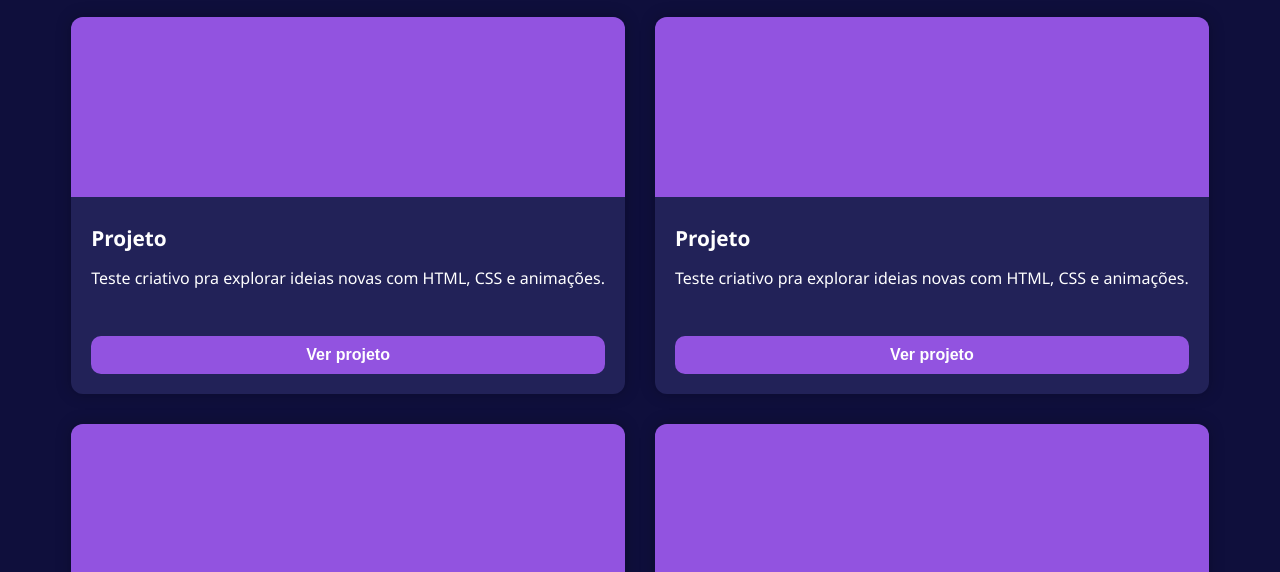
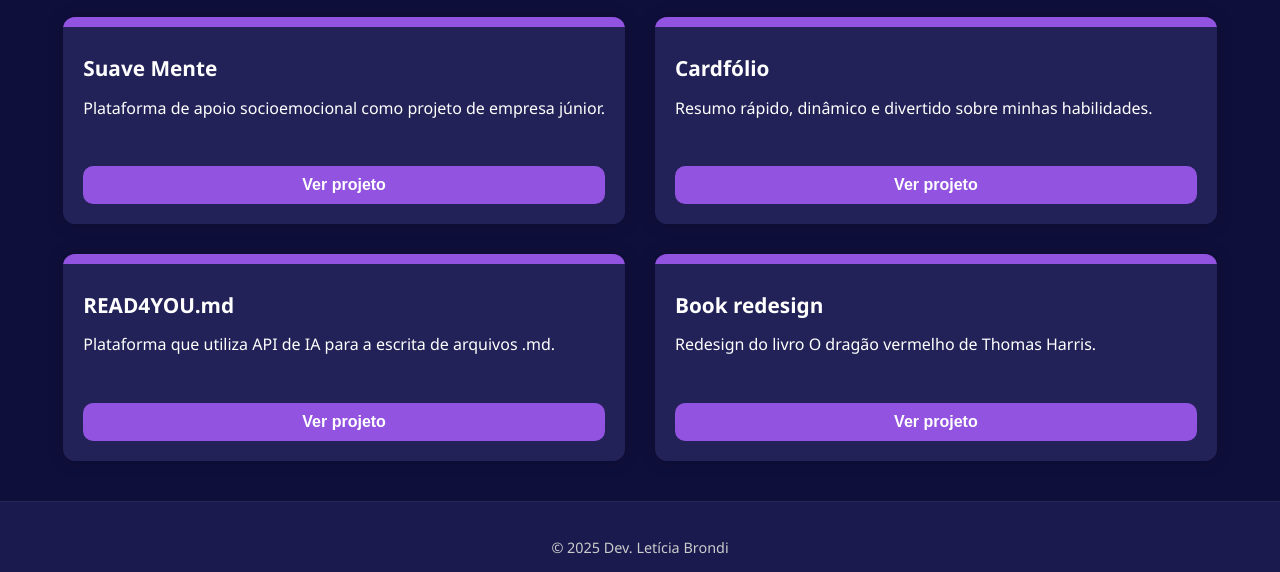
Before and after one commit to leticiabrondi/CurriculoVirtual, a plain HTML site: page public/projetos.html in a window 1280 px wide. Shown: the part 209-781 px from the top of the page. Drawn offline with Linux system fonts and the light colour scheme.

Commit message:
atualizando projetos

```diff
--- a/assets/css/projetos.css
+++ b/assets/css/projetos.css
@@ -38,7 +38,7 @@
 
 .projeto img {
     width: 100%;
-    height: 180px;
+    height: 10px;
     object-fit: cover;
 }
 
--- a/assets/js/modal.js
+++ b/assets/js/modal.js
@@ -8,28 +8,28 @@ document.addEventListener("DOMContentLoaded", () => {
 
     const projetos = {
       projeto1: {
-        title: "Projeto 1",
-        img: "../assets/img/projetos/projeto.png",
+        title: "Suave Mente",
+        img: "../assets/img/projetos/suavemente.png",
         desc: "Criei esse projeto pra explorar mais minha criatividade e treinar o uso de [ferramenta/linguagem]. A ideia era fazer algo que fosse bonito, funcional e que tivesse a ver com o que tô aprendendo. Usei [tecnologias] e foquei bastante em [interface, responsividade, organização, etc.]. Foi um exercício massa de [ex: colocar em prática tudo que venho estudando] e me fez perceber o quanto evoluí em [área X].",
         link: "https://github.com/leticiabrondi"
       },
       projeto2: {
-        title: "Projeto 2",
-        img: "../assets/img/projetos/projeto.png",
+        title: "Cardfólio",
+        img: "../assets/img/projetos/cardfolio.png",
         desc: "Criei esse projeto pra explorar mais minha criatividade e treinar o uso de [ferramenta/linguagem]. A ideia era fazer algo que fosse bonito, funcional e que tivesse a ver com o que tô aprendendo. Usei [tecnologias] e foquei bastante em [interface, responsividade, organização, etc.]. Foi um exercício massa de [ex: colocar em prática tudo que venho estudando] e me fez perceber o quanto evoluí em [área X].",
         link: "https://github.com/leticiabrondi"
       },
       projeto3: {
-        title: "Projeto 3",
-        img: "../assets/img/projetos/projeto.png",
+        title: "READ4YOU.md",
+        img: "../assets/img/projetos/read4you.png",
         desc: "Criei esse projeto pra explorar mais minha criatividade e treinar o uso de [ferramenta/linguagem]. A ideia era fazer algo que fosse bonito, funcional e que tivesse a ver com o que tô aprendendo. Usei [tecnologias] e foquei bastante em [interface, responsividade, organização, etc.]. Foi um exercício massa de [ex: colocar em prática tudo que venho estudando] e me fez perceber o quanto evoluí em [área X].",
         link: "https://github.com/leticiabrondi"
       },
       projeto4: {
-        title: "Projeto 4",
-        img: "../assets/img/projetos/projeto.png",
-        desc: "Criei esse projeto pra explorar mais minha criatividade e treinar o uso de [ferramenta/linguagem]. A ideia era fazer algo que fosse bonito, funcional e que tivesse a ver com o que tô aprendendo. Usei [tecnologias] e foquei bastante em [interface, responsividade, organização, etc.]. Foi um exercício massa de [ex: colocar em prática tudo que venho estudando] e me fez perceber o quanto evoluí em [área X].",
-        link: "https://github.com/leticiabrondi"
+        title: "Book redesign",
+        img: "../assets/img/projetos/redesign.png",
+        desc: "Este projeto consiste no redesign da capa do livro O Dragão Vermelho, escrito por Thomas Harris. A tarefa foi realizada como parte das aulas de design do meu curso técnico de multimeios. O objetivo foi criar uma nova abordagem visual para a obra, mantendo a essência do suspense e mistério, mas ao mesmo tempo explorando uma estética mais moderna e impactante. A capa reformulada busca refletir o tom sombrio e psicológico da narrativa, enquanto oferece uma experiência visual que chama a atenção de novos leitores.",
+        link: "https://www.behance.net/gallery/218584917/BOOK-REDESIGN-O-dragao-vermelho"
       }
     };
 
--- a/public/projetos.html
+++ b/public/projetos.html
@@ -18,37 +18,37 @@
     <h2>Meus Projetos</h2>
     <div class="projetos-container">
       <div class="projeto">
-        <img src="../assets/img/projetos/projeto.png" alt="Projeto" />
+        <img src="../assets/img/projetos/projeto.png" alt="Borda ilustrativa" />
         <div class="projeto-conteudo">
-          <p><strong>Projeto</strong></p>
-          <p>Teste criativo pra explorar ideias novas com HTML, CSS e animações.</p>
+          <p><strong>Suave Mente</strong></p>
+          <p>Plataforma de apoio socioemocional como projeto de empresa júnior.</p>
         </div>
         <button class="btn-projeto" data-id="projeto1">Ver projeto</button>
       </div>
 
       <div class="projeto">
-        <img src="../assets/img/projetos/projeto.png" alt="Projeto" />
+        <img src="../assets/img/projetos/projeto.png" alt="Borda ilustrativa" />
         <div class="projeto-conteudo">
-          <p><strong>Projeto</strong></p>
-          <p>Teste criativo pra explorar ideias novas com HTML, CSS e animações.</p>
+          <p><strong>Cardfólio</strong></p>
+          <p>Resumo rápido, dinâmico e divertido sobre minhas habilidades.</p>
         </div>
         <button class="btn-projeto" data-id="projeto2">Ver projeto</button>
       </div>
 
       <div class="projeto">
-        <img src="../assets/img/projetos/projeto.png" alt="Projeto" />
+        <img src="../assets/img/projetos/projeto.png" alt="Borda ilustrativa" />
         <div class="projeto-conteudo">
-          <p><strong>Projeto</strong></p>
-          <p>Teste criativo pra explorar ideias novas com HTML, CSS e animações.</p>
+          <p><strong>READ4YOU.md</strong></p>
+          <p>Plataforma que utiliza API de IA para a escrita de arquivos .md.</p>
         </div>
         <button class="btn-projeto" data-id="projeto3">Ver projeto</button>
       </div>
 
       <div class="projeto">
-        <img src="../assets/img/projetos/projeto.png" alt="Projeto" />
+        <img src="../assets/img/projetos/projeto.png" alt="Borda ilustrativa" />
         <div class="projeto-conteudo">
-          <p><strong>Projeto</strong></p>
-          <p>Teste criativo pra explorar ideias novas com HTML, CSS e animações.</p>
+          <p><strong>Book redesign</strong></p>
+          <p>Redesign do livro O dragão vermelho de Thomas Harris.</p>
         </div>
         <button class="btn-projeto" data-id="projeto4">Ver projeto</button>
       </div>
@@ -62,7 +62,7 @@
       <img id="modal-img" src="" alt="Imagem do projeto" />
       <h3 id="modal-title">Título</h3>
       <p id="modal-desc">Descrição detalhada do projeto.</p>
-      <a id="modal-link" href="#" target="_blank" class="btn-projeto">Acessar no GitHub</a>
+      <a id="modal-link" href="#" target="_blank" class="btn-projeto">Acesse!</a>
     </div>
   </div>
 
```
Also changed, not shown: assets/img/projetos/read4you.png (added), assets/img/projetos/redesign.png, assets/img/projetos/suavemente.png.
